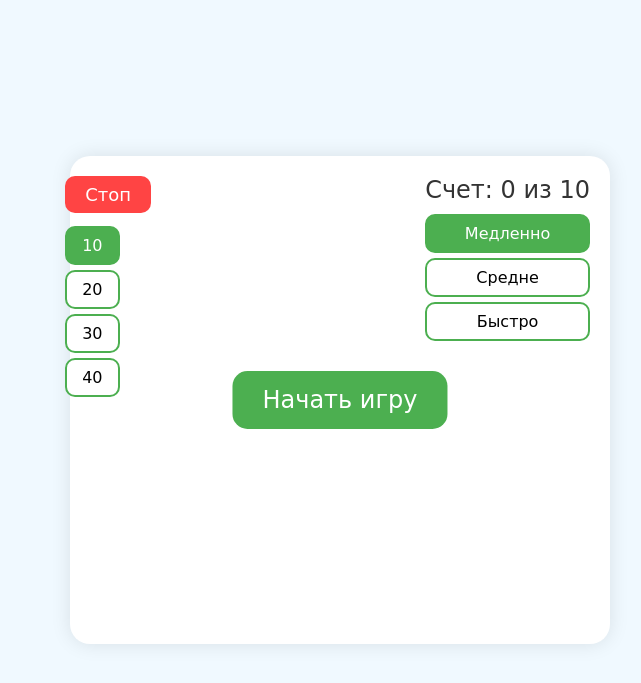
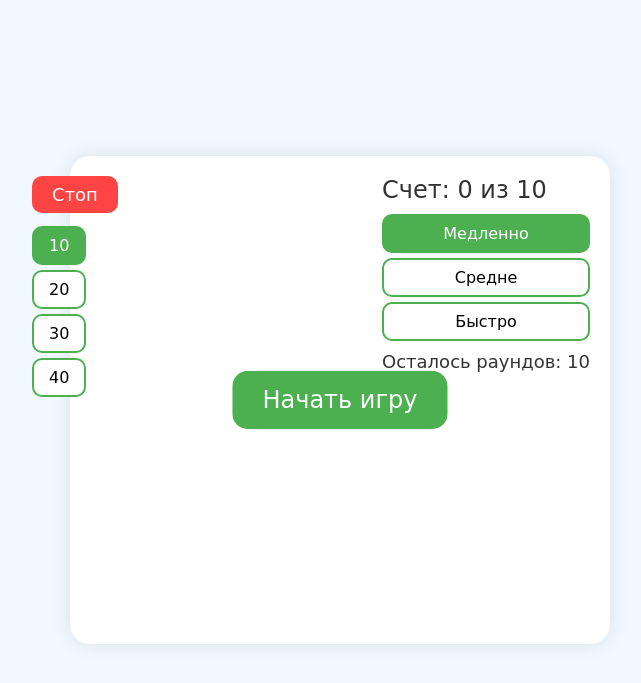
Before and after one commit to Sergey0408/ColorSquareChallenge, a Flask app: page / in a window 1280 px wide. Shown: the top 683 px of the page, without its empty margins (300-941 px from the left). Run offline with Flask 3, Linux system fonts and the light colour scheme; some libraries are stand-ins or nearby versions.

Commit message:
Adjust button positions and add round counter display.
Replit-Commit-Author: Agent
Replit-Commit-Session-Id: 8d33f3c9-8188-40c6-993a-fa1fc4f303a3
Replit-Commit-Screenshot-Url: https://storage.googleapis.com/screenshot-production-us-central1/c1c2e319-6578-4d99-b67d-fbaa1bb9f4a5/12e029c8-f171-4b26-ac32-07335446337a.jpg

```diff
--- a/static/css/style.css
+++ b/static/css/style.css
@@ -29,7 +29,7 @@ body {
 
 .stop-btn {
     position: absolute;
-    left: -360px; /* Сдвинули на 20px вправо (с -380px до -360px) */
+    left: -350px;
     top: 0;
     padding: 8px 20px;
     font-size: 18px;
@@ -48,7 +48,7 @@ body {
 
 .rounds-controls {
     position: absolute;
-    left: -360px;
+    left: -350px;
     top: 50px;
     display: flex;
     flex-direction: column;
@@ -140,3 +140,10 @@ body {
     height: 100%;
     border-radius: 15px;
 }
+
+.rounds-remaining {
+    font-size: 18px;
+    color: #333;
+    margin-top: 10px;
+    text-align: center;
+}
--- a/static/js/game.js
+++ b/static/js/game.js
@@ -258,6 +258,7 @@ class ColorSquaresGame {
 
     updateScore() {
         document.getElementById('score').textContent = `${this.score} из ${this.maxAttempts}`;
+        document.getElementById('roundsRemaining').textContent = `${this.maxAttempts - this.attempts}`;
     }
 
     async startGame() {
--- a/templates/index.html
+++ b/templates/index.html
@@ -23,6 +23,7 @@
                 <button id="speed2" class="speed-btn">Средне</button>
                 <button id="speed3" class="speed-btn">Быстро</button>
             </div>
+            <div class="rounds-remaining">Осталось раундов: <span id="roundsRemaining">10</span></div>
         </div>
         <button id="startButton" class="start-btn">Начать игру</button>
         <canvas id="gameCanvas"></canvas>
```
